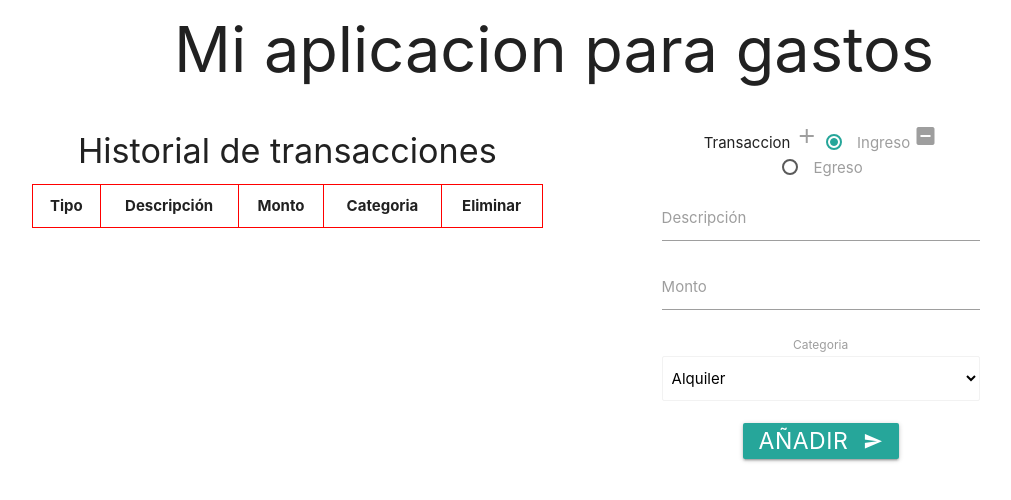
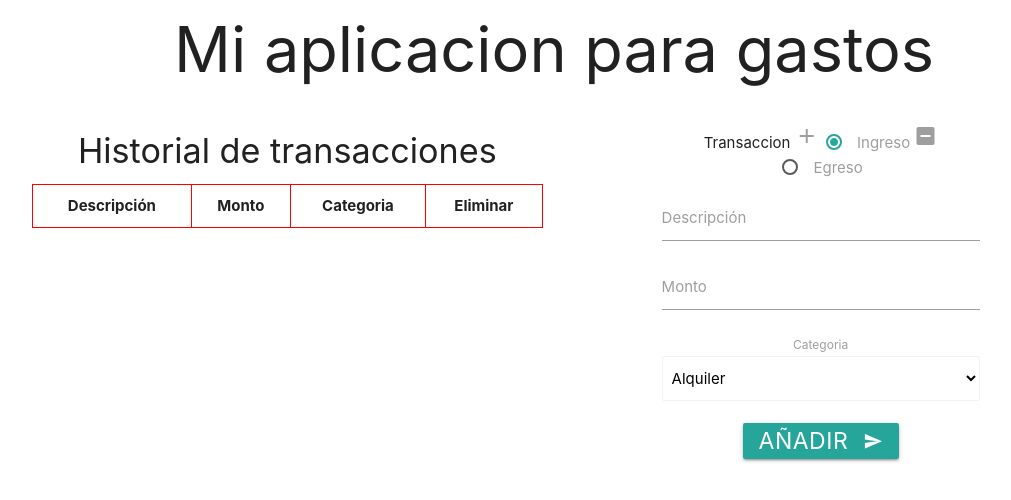
Before and after one commit to sedian27/mi-aplicacion-para-gastos, a plain HTML site: page index.html in a window 1280 px wide. Shown: the whole page, without its empty margins (86-1097 px from the left). Drawn offline with nearby package versions, Linux system fonts and the light colour scheme.

Commit message:
Update index.html

```diff
--- a/index.html
+++ b/index.html
@@ -18,9 +18,6 @@
                 <h4>Historial de transacciones</h4>
                 <thead>
                     <tr>
-                        <th scope="col">
-                            Tipo
-                        </th>
                         <th scope="col">
                             Descripción
                         </th>
```
